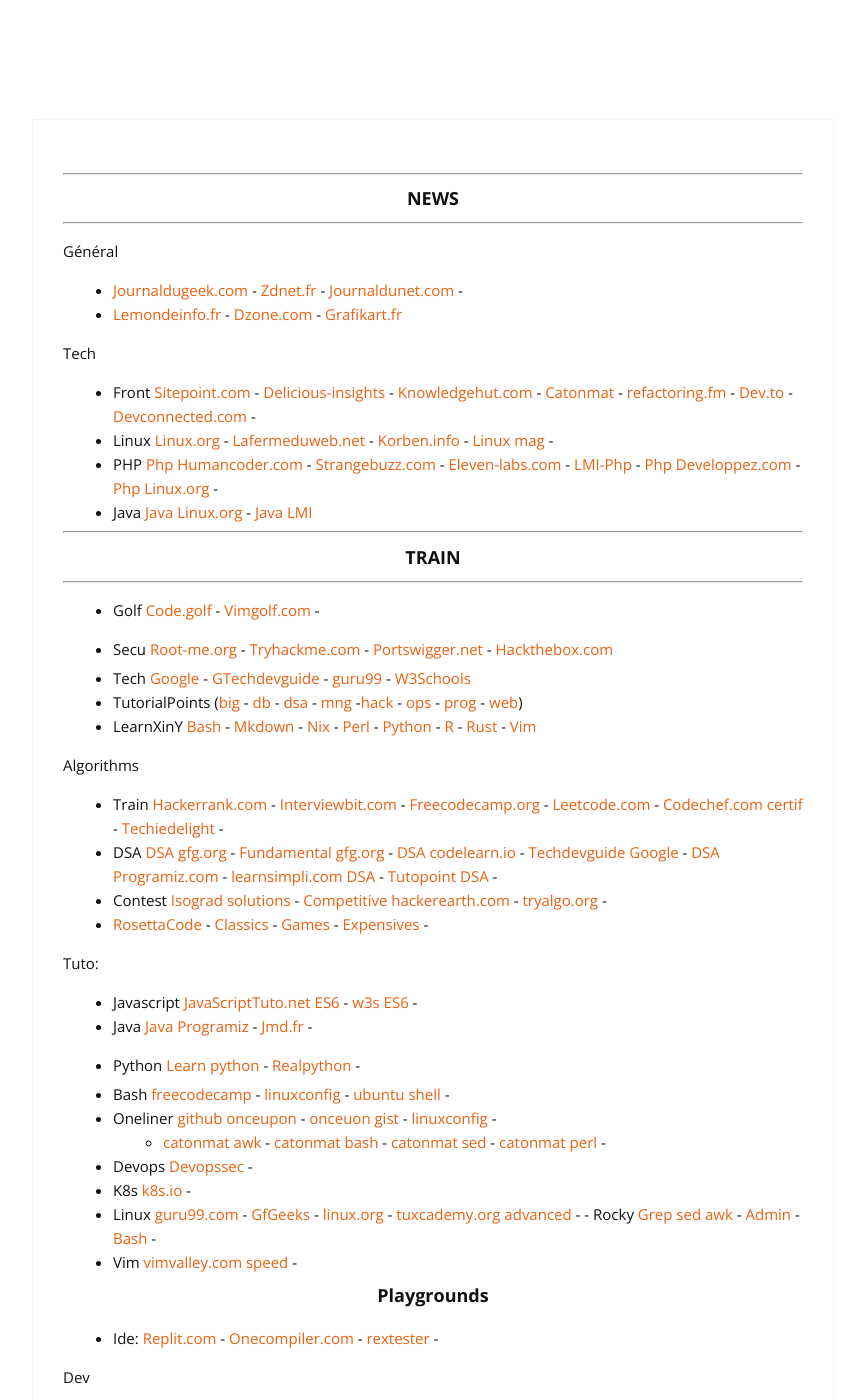
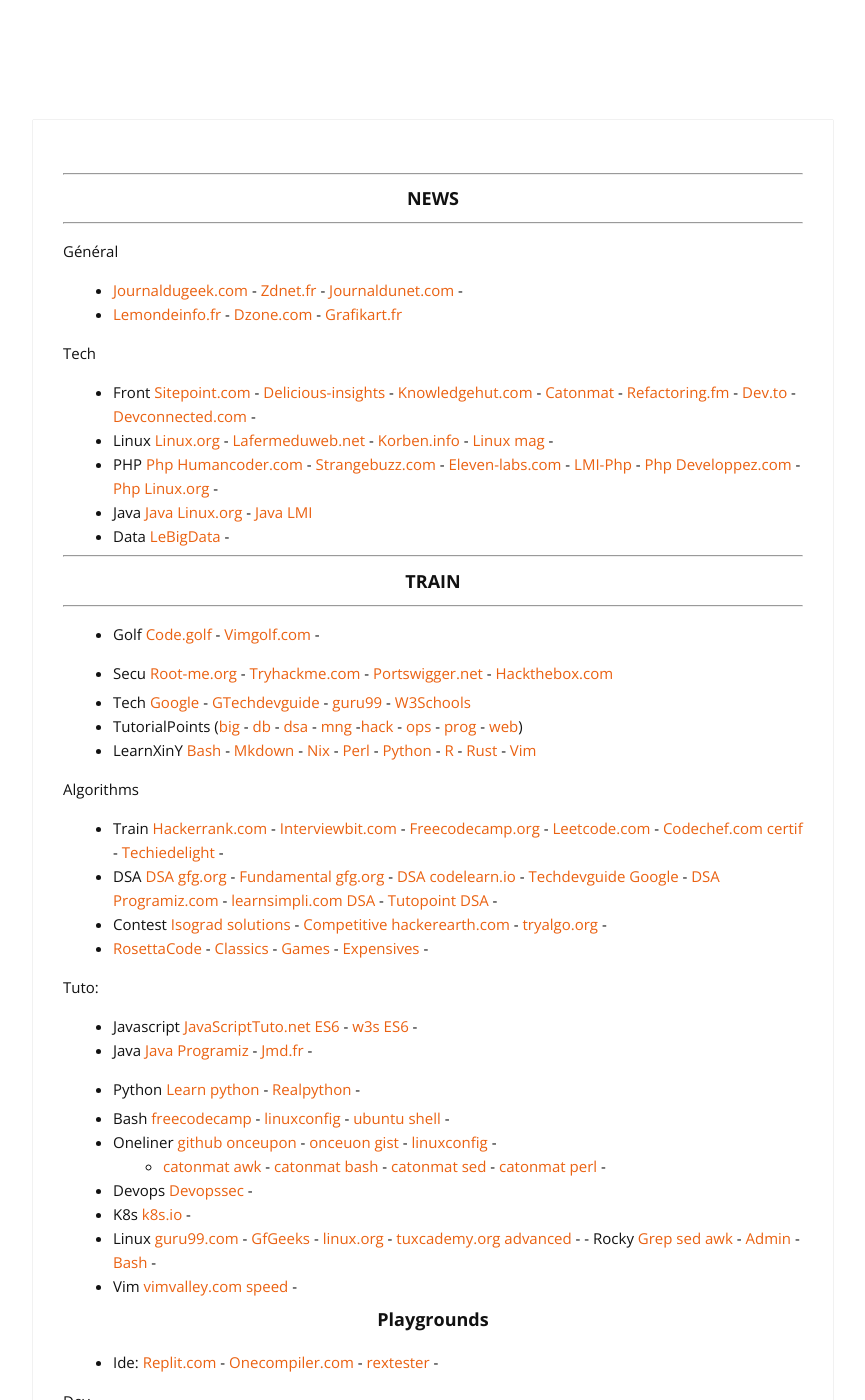
Before and after one commit to cylmat/cylmat.github.io, a Jekyll site: the page built from _pages/USEFUL.md, in a window 1280 px wide and 1400 px high. Shown: the whole window, without its empty margins (207-1072 px from the left). Built offline with Jekyll 4.4.1, drawn with Linux system fonts in a browser that asks for light colours; nearby versions of some CDN libraries; some of the changed text lies outside the part shown.

Commit message:
Update USEFUL.md

```diff
--- a/_pages/USEFUL.md
+++ b/_pages/USEFUL.md
@@ -13,10 +13,11 @@
 * [Lemondeinfo.fr](https://www.lemondeinformatique.fr/internet-et-e-business-11.html) - [Dzone.com](https://dzone.com/web-development-programming-tutorials-tools-news) - [Grafikart.fr](https://grafikart.fr/blog)
 
 Tech
-* Front [Sitepoint.com](https://www.sitepoint.com) - [Delicious-insights](https://delicious-insights.com/fr/articles-et-tutos/) - [Knowledgehut.com](https://www.knowledgehut.com/blog/category/web-development) - [Catonmat](https://catonmat.net/) - [refactoring.fm](https://refactoring.fm) - [Dev.to](https://dev.to) - [Devconnected.com](https://devconnected.com) -
+* Front [Sitepoint.com](https://www.sitepoint.com) - [Delicious-insights](https://delicious-insights.com/fr/articles-et-tutos/) - [Knowledgehut.com](https://www.knowledgehut.com/blog/category/web-development) - [Catonmat](https://catonmat.net/) - [Refactoring.fm](https://refactoring.fm) - [Dev.to](https://dev.to) - [Devconnected.com](https://devconnected.com) -
 * Linux [Linux.org](https://linuxfr.org) - [Lafermeduweb.net](https://www.lafermeduweb.net) - [Korben.info](https://korben.info) - [Linux mag](https://connect.ed-diamond.com/gnu-linux-magazine) -
 * PHP [Php Humancoder.com](https://news.humancoders.com/t/php) - [Strangebuzz.com](https://www.strangebuzz.com/fr) - [Eleven-labs.com](https://blog.eleven-labs.com) - [LMI-Php](https://www.lemondeinformatique.fr/toute-l-actualite-marque-sur-php-group-711.html) - [Php Developpez.com](https://php.developpez.com) - [Php Linux.org](https://linuxfr.org/sections/php) -
 * Java [Java Linux.org](https://linuxfr.org/sections/java) - [Java LMI](https://www.lemondeinformatique.fr/toute-l-actualite-produit-sur-java-42.html)
+* Data [LeBigData](https://www.lebigdata.fr) -
 
 ---
 ### <center>TRAIN</center>
```
Also changed, not shown: other parts of _pages/USEFUL.md (+2 -2 lines).
